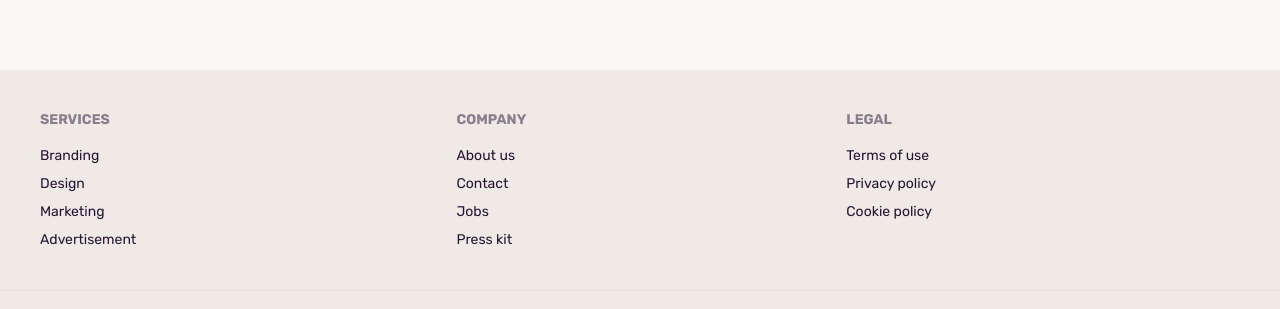
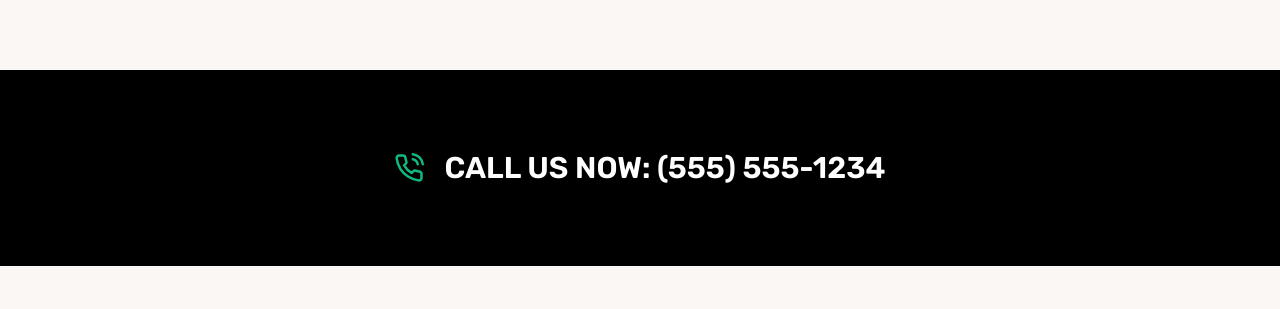
Before and after one commit to shohan-pherones/yummy-yard-client, a Next.js app: page / in a window 1280 px wide. Shown: the part 2754-3063 px from the top of the page. Built offline with nearby package versions, Linux system fonts and the light colour scheme.

Commit message:
call us section added

```diff
--- a/app/(home)/page.tsx
+++ b/app/(home)/page.tsx
@@ -1,4 +1,5 @@
 import Bio from "@/components/Bio";
+import CallUs from "@/components/CallUs";
 import Category from "@/components/Category";
 import Hero from "@/components/Hero";
 import PopularMenu from "@/components/PopularMenu";
@@ -10,6 +11,7 @@ const HomePage = () => {
       <Category />
       <Bio />
       <PopularMenu />
+      <CallUs />
     </main>
   );
 };
--- /dev/null
+++ b/components/CallUs.tsx
@@ -0,0 +1,16 @@
+import { FiPhoneCall } from "react-icons/fi";
+
+const CallUs = () => {
+  return (
+    <section className="text-3xl uppercase font-semibold wrapper text-center bg-black text-white py-20 mb-20">
+      <p className="flex items-center justify-center gap-5">
+        <span className="text-emerald-500">
+          <FiPhoneCall />
+        </span>{" "}
+        Call us now: (555) 555-1234
+      </p>
+    </section>
+  );
+};
+
+export default CallUs;
--- a/package.json
+++ b/package.json
@@ -20,6 +20,7 @@
     "postcss": "8.4.24",
     "react": "18.2.0",
     "react-dom": "18.2.0",
+    "react-icons": "^4.9.0",
     "react-tilt": "^1.0.2",
     "swiper": "^9.3.2",
     "tailwindcss": "3.3.2",
```
Also changed, not shown: 1 other file (tests, documents, lock files or other folders).
